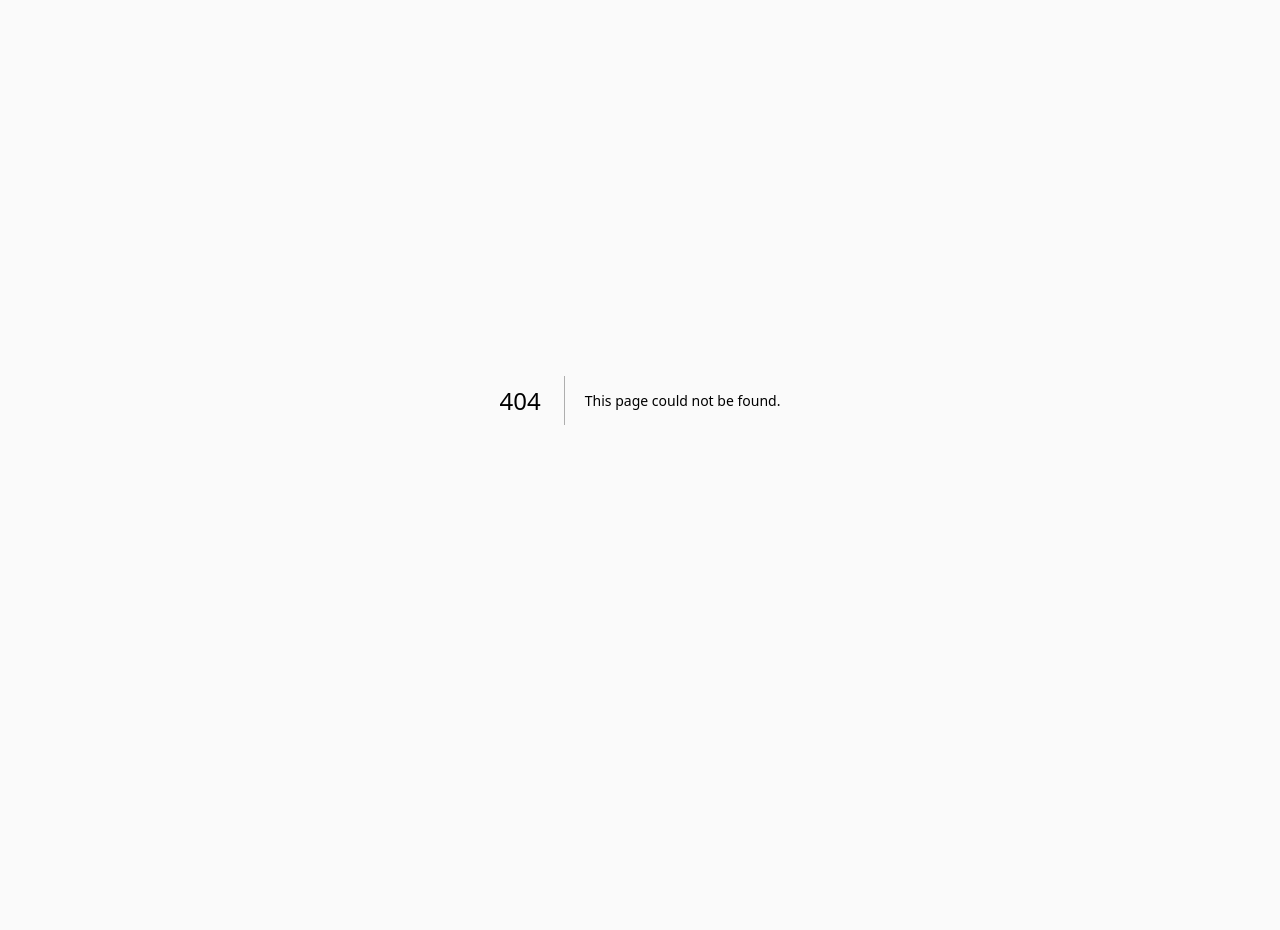
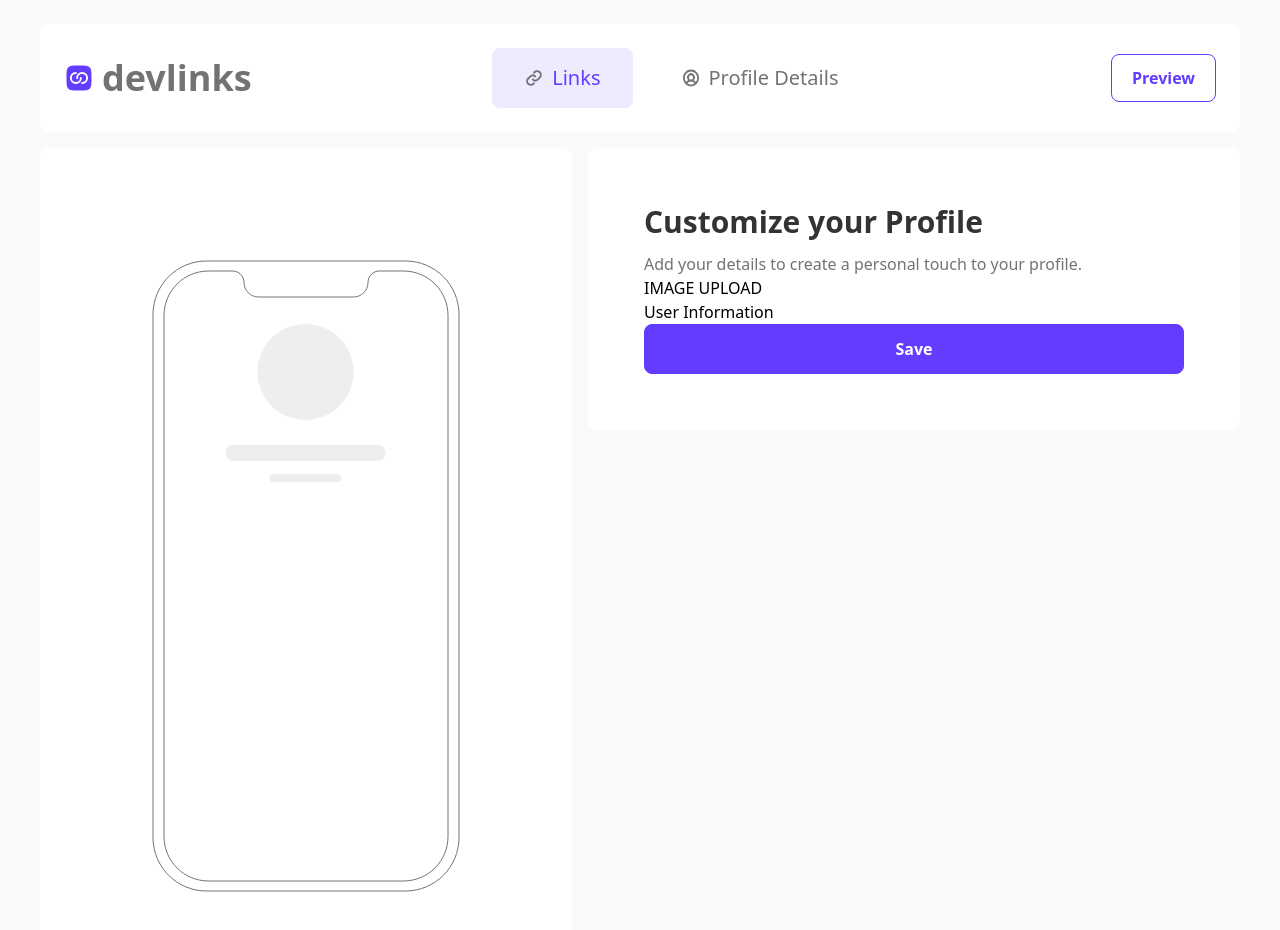
Before and after one commit to Navi003/dev-links, a Next.js app: page /profile in a window 1280 px wide. Before the commit this address had no page. Shown: the top 930 px of the page. Before the commit the page ends 800 px from the top, so only its background shows below. Built offline with nearby package versions, Linux system fonts and the light colour scheme.

Commit message:
user links finished successfully

```diff
--- a/app/_components/AddLink.jsx
+++ b/app/_components/AddLink.jsx
@@ -30,7 +30,7 @@ export default function AddLink({ id, link, onUpdateLink }) {
           <option value="Github">Github</option>
           <option value="Google">Google</option>
           <option value="Twitter">Twitter</option>
-          <option value="Leetcode">Leetcode</option>
+          <option value="Youtube">Leetcode</option>
         </select>
       </div>
       <div className="relative flex flex-col gap-1 mt-3">
--- a/app/_components/Phone.jsx
+++ b/app/_components/Phone.jsx
@@ -37,7 +37,24 @@ export default function Phone() {
 
       {/* Static content */}
 
-      {links.map((link, index) => (
+      {links.map((link, index) => {
+        let fill;
+
+        if (link.platform === "Google") {
+          fill = "#EA4335"; // Google (Red)
+        } else if (link.platform === "Github") {
+          fill = "#181717"; // Github (Black)
+        } else if (link.platform === "YouTube") {
+          fill = "#FF0000"; // YouTube (Red)
+        } else if (link.platform === "LinkedIn") {
+          fill = "#0077B5"; // LinkedIn (Blue)
+        } else if (link.platform === "Twitter") {
+          fill = "#1DA1F2"; // Twitter (Blue)
+        }
+
+        console.log(fill);
+
+        return (
           <g key={index}>
             {/* Rectangles for platforms */}
 
@@ -46,7 +63,7 @@ export default function Phone() {
               height="44"
               x="35"
               y={278 + index * 64} // Adjust y position dynamically
-            fill="#EEE"
+              fill={fill}
               rx="8"
             />
             {/* Platform text */}
@@ -59,7 +76,8 @@ export default function Phone() {
               {link.platform}
             </text>
           </g>
-      ))}
+        );
+      })}
 
       {/* <rect width="237" height="44" x="35" y="278" fill="#EEE" rx="8" />
       <rect width="237" height="44" x="35" y="342" fill="#EEE" rx="8" />
--- a/app/_components/ProfileView.jsx
+++ b/app/_components/ProfileView.jsx
@@ -35,7 +35,7 @@ export default function ProfileView() {
         }`}
       >
         <Image src={profileLogo} height={20} width={20} alt="link" />
-        <Link className="hover:text-primary" href="/">
+        <Link className="hover:text-primary" href="/profile">
           Profile Details
         </Link>
       </div>
--- a/app/_components/UserLinksContainer.jsx
+++ b/app/_components/UserLinksContainer.jsx
@@ -5,6 +5,8 @@ import Button from "./Button";
 import AddLink from "./AddLink";
 import { useState } from "react";
 import { useLinks } from "./useLinkContext";
+import emptyLinkImage from "@/assets/images/illustration-empty.svg";
+import Image from "next/image";
 
 export default function UserLinksContainer() {
   const { links, setLinks } = useLinks();
@@ -26,13 +28,16 @@ export default function UserLinksContainer() {
   console.log(links);
 
   return (
-    <div className="w-full bg-white rounded-lg p-14">
+    <div className="flex flex-col justify-between w-full bg-white rounded-lg p-14">
+      <div>
         <Heading text="Add/edit/remove links below and then share all your profiles with the world!">
           Customize your Links
         </Heading>
         <Button type="button" className="w-full mt-4" onClick={addLinksHandler}>
           + Add new Link
         </Button>
+      </div>
+      {links.length > 0 ? (
         <ul>
           {links.map((link, i) => (
             <AddLink
@@ -43,7 +48,29 @@ export default function UserLinksContainer() {
             />
           ))}
         </ul>
-      <Button type="button" className="w-full text-white bg-primary mt-7">
+      ) : (
+        <div className="p-6 mt-3 rounded-lg bg-bg-light">
+          <div className="flex flex-col items-center justify-center">
+            <Image
+              src={emptyLinkImage}
+              width={200}
+              height={200}
+              alt="Empty Links"
+            />
+            <div>
+              <h2 className="text-3xl font-bold text-center">
+                Let's get you started
+              </h2>
+              <p className=" max-w-[488px] mx-auto text-text-light mt-8">
+                Use the “Add new link” button to get started. Once you have more
+                than one link, you can reorder and edit them. We're here to help
+                you share your profiles with everyone!
+              </p>
+            </div>
+          </div>
+        </div>
+      )}
+      <Button type="button" className="w-full mt-auto text-white bg-primary">
         Save
       </Button>
     </div>
--- a/app/_components/UserProfileContainer.jsx
+++ b/app/_components/UserProfileContainer.jsx
@@ -1,12 +1,21 @@
 import React from "react";
 import Heading from "./Heading";
+import Button from "./Button";
 
 export default function UserProfileContainer() {
   return (
-    <div className="w-full bg-white rounded-lg">
-      <Heading text="Add/edit/remove links below and then share all your profiles with the world!">
-        Customize your Links
-      </Heading>
+    <div className="flex flex-col justify-between w-full bg-white rounded-lg p-14">
+      <div className="w-full">
+        <Heading text="Add your details to create a personal touch to your profile.">
+          Customize your Profile
+        </Heading>
+        <div>IMAGE UPLOAD</div>
+        <div>User Information</div>
+      </div>
+
+      <Button type="button" className="w-full mt-auto text-white bg-primary">
+        Save
+      </Button>
     </div>
   );
 }
--- a/app/layout.js
+++ b/app/layout.js
@@ -1,6 +1,9 @@
 import localFont from "next/font/local";
 import "./globals.css";
 import { LinksProvider } from "./_components/useLinkContext";
+import Navigation from "./_components/Navigation";
+import Container from "./_components/Container";
+import PhoneAside from "./_components/PhoneAside";
 
 const instrumentSans = localFont({
   src: "./fonts/InstrumentSans-VariableFont_wdth,wght.ttf",
@@ -24,7 +27,16 @@ export default function RootLayout({ children }) {
       <body
         className={`${instrumentItalic.variable} ${instrumentSans.variable} antialiased bg-bg-light`}
       >
-        <LinksProvider>{children}</LinksProvider>
+        <LinksProvider>
+          <Container>
+            <Navigation />
+
+            <main className="flex gap-4 mt-4">
+              <PhoneAside />
+              {children}
+            </main>
+          </Container>
+        </LinksProvider>
       </body>
     </html>
   );
--- a/app/page.js
+++ b/app/page.js
@@ -1,17 +1,8 @@
+"use client";
 import React from "react";
-import Container from "./_components/Container";
-import Navigation from "./_components/Navigation";
-import PhoneAside from "./_components/PhoneAside";
+
 import UserLinksContainer from "./_components/UserLinksContainer";
 
 export default function Home() {
-  return (
-    <Container>
-      <Navigation />
-      <main className="flex gap-4 mt-4">
-        <PhoneAside />
-        <UserLinksContainer />
-      </main>
-    </Container>
-  );
+  return <UserLinksContainer />;
 }
--- /dev/null
+++ b/app/profile/layout.jsx
@@ -0,0 +1,5 @@
+import React from "react";
+
+export default function layout({ children }) {
+  return <div className="w-full">{children}</div>;
+}
--- /dev/null
+++ b/app/profile/page.jsx
@@ -0,0 +1,10 @@
+import React from "react";
+import UserProfileContainer from "../_components/UserProfileContainer";
+
+export default function page() {
+  return (
+    <div>
+      <UserProfileContainer />
+    </div>
+  );
+}
```
Lines whose indentation alone changed are shown as unchanged.
